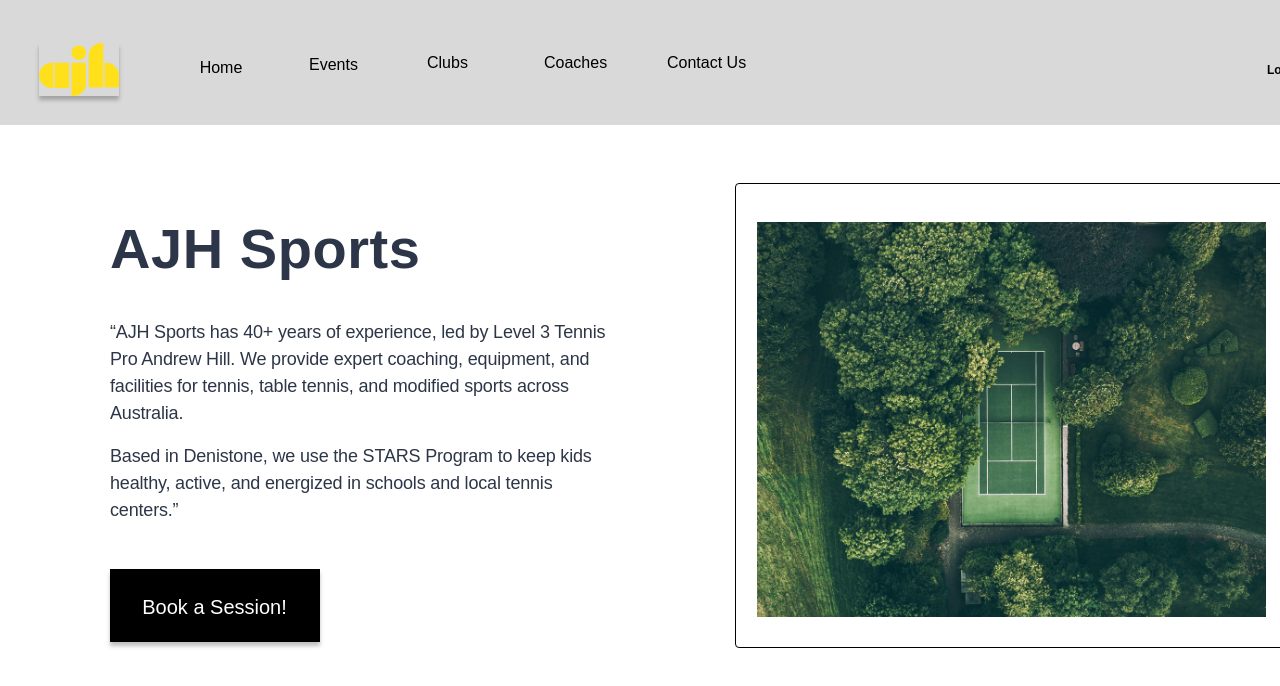
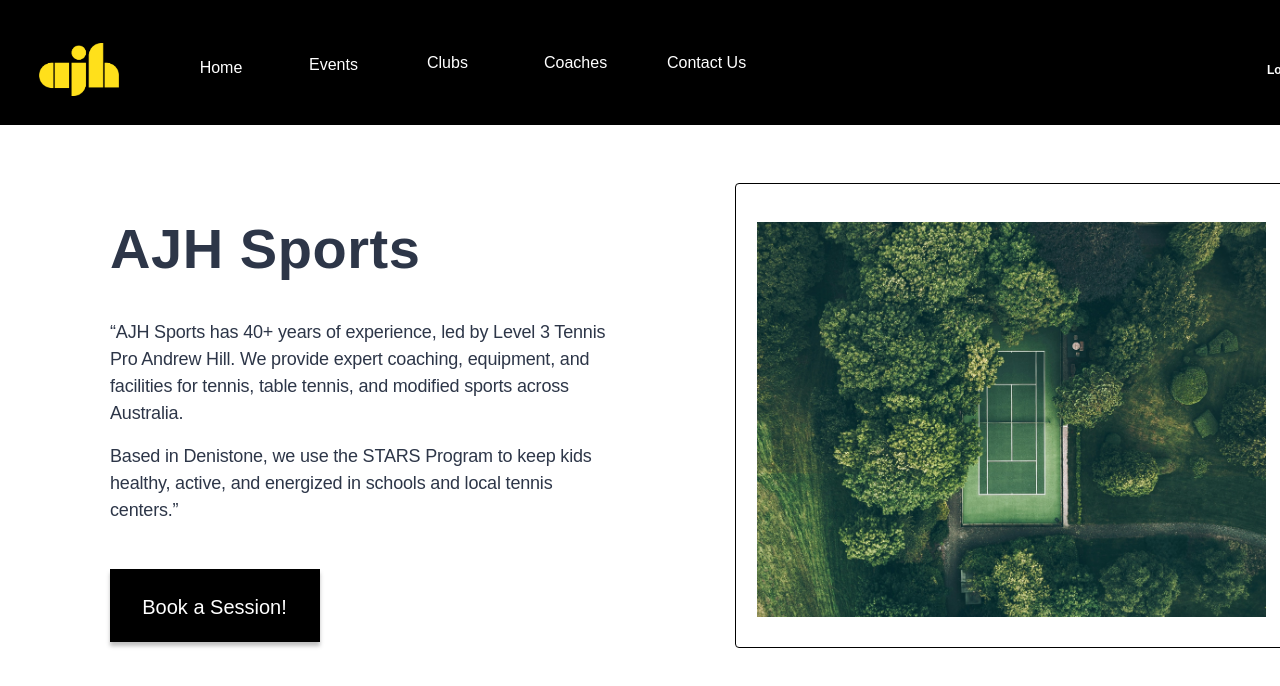
Before and after one commit to 12300831/AJH_Sports, a React (Vite) app in the folder frontend/: page / in a window 1280 px wide. Shown: the top 686 px of the page. Built offline with nearby package versions, Linux system fonts and the light colour scheme.

Commit message:
made footer dynamic

```diff
--- a/frontend/src/imports/Homepage.tsx
+++ b/frontend/src/imports/Homepage.tsx
@@ -20,20 +20,20 @@
 
 function Frame7() {
   return (
-    <div className="absolute bg-[#d9d9d9] h-[124.5px] left-0 top-0 w-[1440px]">
+    <div className="absolute bg-black h-[124.5px] left-0 top-0 w-[1440px]">
       <div className="absolute h-[53px] left-[39px] shadow-[0px_4px_4px_0px_rgba(0,0,0,0.25)] top-[43px] w-[80px]" data-name="AJHSports-Logo-no-outline-1 1">
         <img alt="" className="absolute inset-0 max-w-none object-50%-50% object-cover pointer-events-none size-full" src={imgAjhSportsLogoNoOutline11} />
       </div>
-      <button className="absolute block cursor-pointer font-['Inter:Medium',sans-serif] font-medium h-[24px] leading-[0] left-[190px] not-italic text-[16px] text-black top-[56px] w-[62px]">
+      <button className="absolute block cursor-pointer font-['Inter:Medium',sans-serif] font-medium h-[24px] leading-[0] left-[190px] not-italic text-[16px] text-white top-[56px] w-[62px]">
         <p className="leading-[normal]">Home</p>
       </button>
-      <p className="absolute font-['Inter:Medium',sans-serif] font-medium h-[24px] leading-[normal] left-[309px] not-italic text-[16px] text-black top-[56px] w-[72px]">Events</p>
-      <p className="absolute font-['Inter:Medium',sans-serif] font-medium h-[24px] leading-[normal] left-[427px] not-italic text-[16px] text-black top-[54px] w-[71px]">Clubs</p>
-      <p className="absolute font-['Inter:Medium',sans-serif] font-medium h-[24px] leading-[normal] left-[544px] not-italic text-[16px] text-black top-[54px] w-[92px]">Coaches</p>
-      <p className="absolute font-['Inter:Medium',sans-serif] font-medium h-[24px] leading-[normal] left-[667px] not-italic text-[16px] text-black top-[54px] w-[88px]">Contact Us</p>
+      <p className="absolute font-['Inter:Medium',sans-serif] font-medium h-[24px] leading-[normal] left-[309px] not-italic text-[16px] text-white top-[56px] w-[72px]">Events</p>
+      <p className="absolute font-['Inter:Medium',sans-serif] font-medium h-[24px] leading-[normal] left-[427px] not-italic text-[16px] text-white top-[54px] w-[71px]">Clubs</p>
+      <p className="absolute font-['Inter:Medium',sans-serif] font-medium h-[24px] leading-[normal] left-[544px] not-italic text-[16px] text-white top-[54px] w-[92px]">Coaches</p>
+      <p className="absolute font-['Inter:Medium',sans-serif] font-medium h-[24px] leading-[normal] left-[667px] not-italic text-[16px] text-white top-[54px] w-[88px]">Contact Us</p>
       <div className="absolute bg-[#878787] h-[50px] left-[1327.25px] rounded-[6px] shadow-[0px_4px_4px_0px_rgba(0,0,0,0.25)] top-[46px] w-[64px]" />
-      <p className="absolute font-['Inter:Semi_Bold',sans-serif] font-semibold h-[19px] leading-[normal] left-[1336px] not-italic text-[12px] text-black top-[65px] w-[46px]">Sign Up</p>
-      <p className="absolute font-['Inter:Semi_Bold',sans-serif] font-semibold h-[19px] leading-[normal] left-[1267px] not-italic text-[12px] text-black top-[63px] w-[36px]">Log In</p>
+      <p className="absolute font-['Inter:Semi_Bold',sans-serif] font-semibold h-[19px] leading-[normal] left-[1336px] not-italic text-[12px] text-white top-[65px] w-[46px]">Sign Up</p>
+      <p className="absolute font-['Inter:Semi_Bold',sans-serif] font-semibold h-[19px] leading-[normal] left-[1267px] not-italic text-[12px] text-white top-[63px] w-[36px]">Log In</p>
     </div>
   );
 }
@@ -288,7 +288,7 @@
 function About() {
   return (
     <div className="absolute contents leading-[0] left-[753px] top-[4577px]" data-name="About">
-      <div className="absolute flex flex-col font-['Inter:Medium',sans-serif] font-medium h-[188px] justify-center leading-[1.5] left-[753px] not-italic text-[#1a202c] text-[16px] top-[4727px] tracking-[-0.32px] translate-y-[-50%] w-[151.789px]">
+      <div className="absolute flex flex-col font-['Inter:Medium',sans-serif] font-medium h-[188px] justify-center leading-[1.5] left-[753px] not-italic text-slate-200 text-[16px] top-[4727px] tracking-[-0.32px] translate-y-[-50%] w-[151.789px]">
         <p className="mb-0">Why Choose Us?</p>
         <p className="mb-0">&nbsp;</p>
         <p className="mb-0">Featured</p>
@@ -297,7 +297,7 @@
         <p className="mb-0">&nbsp;</p>
         <p>Our Team</p>
       </div>
-      <div className="absolute flex flex-col font-['Plus_Jakarta_Sans:SemiBold',sans-serif] font-semibold h-[32px] justify-center left-[753px] text-[#040404] text-[20px] top-[4593px] tracking-[-0.4px] translate-y-[-50%] w-[151.789px]">
+      <div className="absolute flex flex-col font-['Plus_Jakarta_Sans:SemiBold',sans-serif] font-semibold h-[32px] justify-center left-[753px] text-white text-[20px] top-[4593px] tracking-[-0.4px] translate-y-[-50%] w-[151.789px]">
         <p className="leading-[1.5]">About</p>
       </div>
     </div>
@@ -307,7 +307,7 @@
 function Community() {
   return (
     <div className="absolute contents leading-[0] left-[957.29px] top-[4577px]" data-name="Community">
-      <div className="absolute flex flex-col font-['Inter:Medium',sans-serif] font-medium h-[188px] justify-center leading-[1.5] left-[957.29px] not-italic text-[#1a202c] text-[16px] top-[4727px] tracking-[-0.32px] translate-y-[-50%] w-[151.789px]">
+      <div className="absolute flex flex-col font-['Inter:Medium',sans-serif] font-medium h-[188px] justify-center leading-[1.5] left-[957.29px] not-italic text-slate-200 text-[16px] top-[4727px] tracking-[-0.32px] translate-y-[-50%] w-[151.789px]">
         <p className="mb-0">Events</p>
         <p className="mb-0">&nbsp;</p>
         <p className="mb-0">Blog</p>
@@ -316,7 +316,7 @@
         <p className="mb-0">&nbsp;</p>
         <p>Invite a friend</p>
       </div>
-      <div className="absolute flex flex-col font-['Plus_Jakarta_Sans:SemiBold',sans-serif] font-semibold h-[32px] justify-center left-[957.29px] text-[20px] text-black top-[4593px] tracking-[-0.4px] translate-y-[-50%] w-[151.789px]">
+      <div className="absolute flex flex-col font-['Plus_Jakarta_Sans:SemiBold',sans-serif] font-semibold h-[32px] justify-center left-[957.29px] text-[20px] text-white top-[4593px] tracking-[-0.4px] translate-y-[-50%] w-[151.789px]">
         <p className="leading-[1.5]">Community</p>
       </div>
     </div>
@@ -326,14 +326,14 @@
 function Socials() {
   return (
     <div className="absolute contents leading-[0] left-[1161.57px] top-[4577px]" data-name="Socials">
-      <div className="absolute flex flex-col font-['Inter:Medium',sans-serif] font-medium h-[188px] justify-center leading-[1.5] left-[1162px] not-italic text-[#1a202c] text-[16px] top-[4703px] tracking-[-0.32px] translate-y-[-50%] w-[203.717px]">
+      <div className="absolute flex flex-col font-['Inter:Medium',sans-serif] font-medium h-[188px] justify-center leading-[1.5] left-[1162px] not-italic text-slate-200 text-[16px] top-[4703px] tracking-[-0.32px] translate-y-[-50%] w-[203.717px]">
         <p className="mb-0">ajhsports.com.au</p>
         <p className="mb-0">&nbsp;</p>
         <p className="mb-0 whitespace-pre-wrap">{`+61  0412345678`}</p>
         <p className="mb-0">&nbsp;</p>
         <p>123 Ave, Sydney, NSW</p>
       </div>
-      <div className="absolute flex flex-col font-['Plus_Jakarta_Sans:SemiBold',sans-serif] font-semibold h-[32px] justify-center left-[1161.57px] text-[20px] text-black top-[4593px] tracking-[-0.4px] translate-y-[-50%] w-[203.717px]">
+      <div className="absolute flex flex-col font-['Plus_Jakarta_Sans:SemiBold',sans-serif] font-semibold h-[32px] justify-center left-[1161.57px] text-[20px] text-white top-[4593px] tracking-[-0.4px] translate-y-[-50%] w-[203.717px]">
         <p className="leading-[1.5]">Contact Us</p>
       </div>
     </div>
@@ -344,7 +344,7 @@
   return (
     <div className="absolute inset-0 overflow-clip" data-name="Input/Default">
       <div className="absolute inset-0 rounded-[4px]" data-name="Rectangle">
-        <div aria-hidden="true" className="absolute border border-black border-solid inset-0 pointer-events-none rounded-[4px]" />
+        <div aria-hidden="true" className="absolute bg-white border border-white border-solid inset-0 pointer-events-none rounded-[4px]" />
       </div>
       <p className="absolute font-['Rubik:Regular',sans-serif] font-normal leading-[22px] left-[15px] text-[16px] text-black text-nowrap top-[12px] whitespace-pre">Your email</p>
     </div>
@@ -465,11 +465,11 @@
 function Main() {
   return (
     <div className="absolute contents left-0 top-[4547px]" data-name="MAIN">
-      <div className="absolute bg-[#fefefe] h-[364px] left-0 top-[4547px] w-[1440px]" />
+      <div className="absolute bg-black h-[364px] left-0 top-[4547px] w-[1440px]" />
       <div className="absolute h-[31px] left-[30px] shadow-[0px_4px_4px_0px_rgba(0,0,0,0.25)] top-[4577px] w-[47px]" data-name="AJHSports-Logo-no-outline-1 3">
         <img alt="" className="absolute inset-0 max-w-none object-50%-50% object-cover pointer-events-none size-full" src={imgAjhSportsLogoNoOutline11} />
       </div>
-      <p className="absolute font-['Inter:Bold',sans-serif] font-bold h-[25px] leading-[40px] left-[335.5px] not-italic text-[24px] text-black text-center top-[4604px] tracking-[-0.24px] translate-x-[-50%] w-[407px]">Join Our Newsletter</p>
+      <p className="absolute font-['Inter:Bold',sans-serif] font-bold h-[25px] leading-[40px] left-[335.5px] not-italic text-[24px] text-white text-center top-[4604px] tracking-[-0.24px] translate-x-[-50%] w-[407px]">Join Our Newsletter</p>
       <div className="absolute flex h-[calc(1px*((var(--transform-inner-width)*1)+(var(--transform-inner-height)*0)))] items-center justify-center left-[654px] top-[4589px] w-[calc(1px*((var(--transform-inner-height)*1)+(var(--transform-inner-width)*0)))]" style={{ "--transform-inner-width": "213", "--transform-inner-height": "0" } as React.CSSProperties}>
         <div className="flex-none rotate-[90deg]">
           <div className="h-0 relative w-[213px]">
@@ -484,7 +484,7 @@
       <About />
       <Community />
       <Socials />
-      <p className="absolute font-['Inter:Regular',sans-serif] font-normal h-[33px] leading-[20px] left-[327px] not-italic text-[14px] text-black text-center top-[4660px] translate-x-[-50%] w-[470px]">Subscribe to our newsletter to be the first to know about new sessions, competitions and events.</p>
+      <p className="absolute font-['Inter:Regular',sans-serif] font-normal h-[33px] leading-[20px] left-[327px] not-italic text-[14px] text-slate-200 text-center top-[4660px] translate-x-[-50%] w-[470px]">Subscribe to our newsletter to be the first to know about new sessions, competitions and events.</p>
       <Input />
       <Button />
       <div className="absolute flex h-0 items-center justify-center left-[77px] top-[4844px] w-[1318.17px]">
@@ -498,13 +498,13 @@
           </div>
         </div>
       </div>
-      <div className="absolute flex flex-col font-['Inter:Semi_Bold',sans-serif] font-semibold justify-center leading-[0] left-[30px] not-italic text-[11px] text-neutral-600 top-[4879.5px] tracking-[-0.22px] translate-y-[-50%] w-[327.544px]">
+      <div className="absolute flex flex-col font-['Inter:Semi_Bold',sans-serif] font-semibold justify-center leading-[0] left-[30px] not-italic text-[11px] text-slate-200 top-[4879.5px] tracking-[-0.22px] translate-y-[-50%] w-[327.544px]">
         <p className="leading-[1.5]">©2025 Company Name. All rights reserved</p>
       </div>
-      <div className="absolute flex flex-col font-['Inter:Semi_Bold',sans-serif] font-semibold justify-center leading-[0] left-[1204.8px] not-italic text-[11px] text-neutral-600 text-right top-[4882.5px] tracking-[-0.22px] translate-x-[-100%] translate-y-[-50%] w-[143.8px]">
+      <div className="absolute flex flex-col font-['Inter:Semi_Bold',sans-serif] font-semibold justify-center leading-[0] left-[1204.8px] not-italic text-[11px] text-slate-200 text-right top-[4882.5px] tracking-[-0.22px] translate-x-[-100%] translate-y-[-50%] w-[143.8px]">
         <p className="leading-[1.5]">{`Privacy & Policy`}</p>
       </div>
-      <div className="absolute flex flex-col font-['Inter:Semi_Bold',sans-serif] font-semibold justify-center leading-[0] left-[1406.8px] not-italic text-[11px] text-neutral-600 text-right top-[4883.5px] tracking-[-0.22px] translate-x-[-100%] translate-y-[-50%] w-[143.8px]">
+      <div className="absolute flex flex-col font-['Inter:Semi_Bold',sans-serif] font-semibold justify-center leading-[0] left-[1406.8px] not-italic text-[11px] text-slate-200 text-right top-[4883.5px] tracking-[-0.22px] translate-x-[-100%] translate-y-[-50%] w-[143.8px]">
         <p className="leading-[1.5]">{`Terms & Condition`}</p>
       </div>
       <Socials1 />
```
